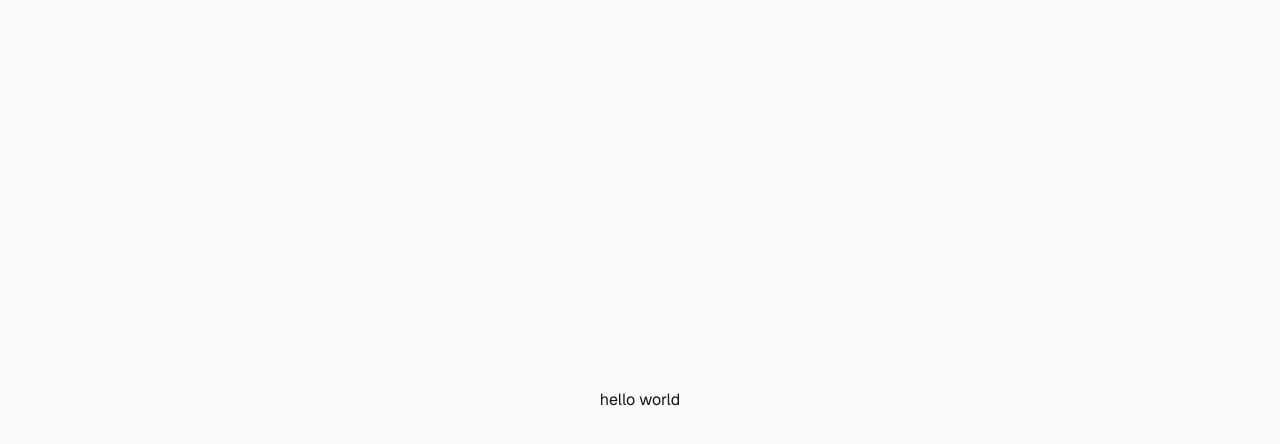
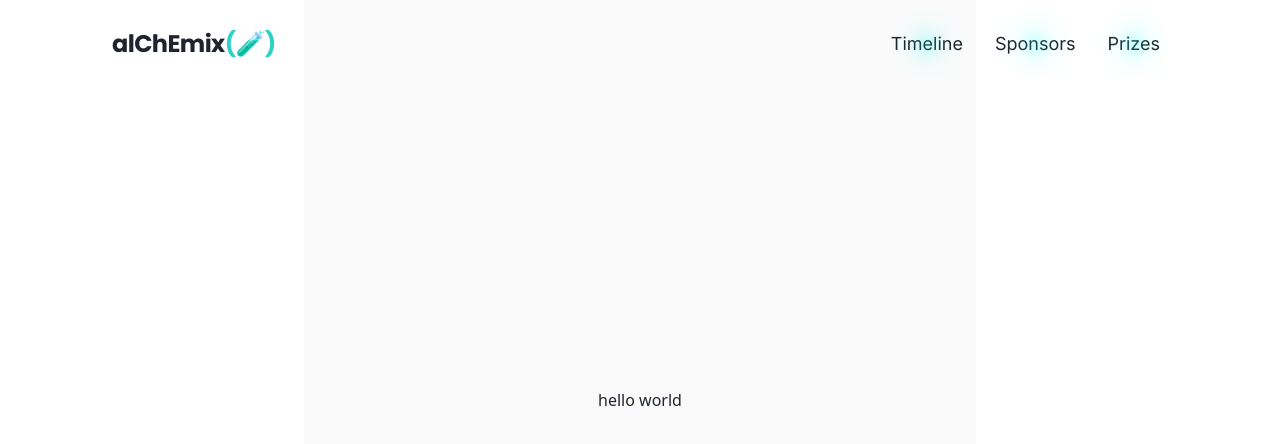
Before and after one commit to Lofty-Brambles/alChEmix, a Next.js app: page / in a window 1280 px wide. Shown: the top 444 px of the page. Built offline with nearby package versions, Linux system fonts and the light colour scheme.

Commit message:
feat: add Navbar

```diff
--- a/src/app/globals.css
+++ b/src/app/globals.css
@@ -2,24 +2,150 @@
 
 :root {
 	--background: #ffffff;
-	--foreground: #171717;
+	--background-secondary: #c8f0f5;
+	--background-tertiary: #c6f0f5;
+	--foreground: #06c1e6;
+	--foreground-secondary: #1fada3;
+	--foreground-tertiary: #2dd2c7;
+	--text-primary: #1f242e;
+	--text-secondary: #626b7a;
+
+	--viewport-padding: 1rem;
 }
 
 @media (prefers-color-scheme: dark) {
 	:root {
-		--background: #0a0a0a;
-		--foreground: #ededed;
+		--background: #15191f;
+		--background-secondary: #1a2b33;
+		--background-tertiary: #1f282d;
+		--foreground: #27d9f5;
+		--foreground-secondary: #33ccbb;
+		--foreground-tertiary: #47e6d4;
+		--text-primary: #e5ecee;
+		--text-secondary: #e5ecee;
 	}
 }
 
 @theme inline {
 	--color-background: var(--background);
+	--color-background-secondary: var(--background-secondary);
+	--color-background-tertiary: var(--background-tertiary);
 	--color-foreground: var(--foreground);
-	--font-sans: var(--font-geist-sans);
+	--color-foreground-secondary: var(--foreground-secondary);
+	--color-foreground-tertiary: var(--foreground-tertiary);
+	--color-text-primary: var(--text-primary);
+	--color-text-secondary: var(--text-secondary);
+
+	--font-poppins: var(--font-poppins);
+	--font-inter: var(--font-inter);
+	--font-dm-sans: var(--font-dm-sans);
+
+	--breakpoint-xs: 30rem;
+
+	--animate-logo-in: logo-in 0.7s cubic-bezier(0.2, 0.9, 0.25, 1) 0.9s forwards;
+
+	@keyframes logo-in {
+		to {
+			opacity: 1;
+			transform: scale(1) translateY(0);
+		}
+	}
+
+	--animate-headline-in: headline-in 0.7s cubic-bezier(0.2, 0.9, 0.25, 1) 1.15s forwards;
+
+	@keyframes headline-in {
+		to {
+			opacity: 1;
+			transform: translateY(0) scale(1);
+		}
+	}
+
+	--animate-sub-in: sub-in 0.7s cubic-bezier(0.2, 0.9, 0.25, 1) 1.3s forwards;
+
+	@keyframes sub-in {
+		to {
+			opacity: 1;
+			transform: translateY(0);
+		}
+	}
+
+	--animate-underline-grow: underline-grow 0.6s cubic-bezier(0.2, 0.9, 0.25, 1) 1.55s forwards;
+
+	@keyframes underline-grow {
+		from {
+			width: 0;
+		}
+		to {
+			width: 40%;
+		}
+	}
+
+	@keyframes fade-in {
+		from {
+			opacity: 0;
+		}
+		to {
+			opacity: 1;
+		}
+	}
 }
 
 body {
 	background: var(--background);
-	color: var(--foreground);
+	color: var(--color-text-primary);
 	font-family: Arial, Helvetica, sans-serif;
+	padding-inline: var(--viewport-padding);
 }
+
+.grid-bleed {
+	@apply col-span-full w-full;
+}
+
+.glowing-ball::before {
+	content: "";
+	position: absolute;
+	top: 50%;
+	left: 50%;
+	transform: translate(-50%, -50%);
+	border-radius: 50%;
+	box-shadow:
+		0 0 15px 5px rgba(0, 255, 255, 0.5),
+		0 0 30px 10px rgba(0, 255, 255, 0.3);
+	/* filter: drop-shadow(0 0 10px #0ff) drop-shadow(0 0 20px #0ff); */
+}
+
+@keyframes sweepLeft {
+	0% {
+		left: -46%;
+		opacity: 0;
+	}
+	40% {
+		opacity: 0.95;
+	}
+	100% {
+		left: 60%;
+		opacity: 1;
+	}
+}
+
+@keyframes sweepRight {
+	0% {
+		right: -46%;
+		opacity: 0;
+	}
+	40% {
+		opacity: 0.95;
+	}
+	100% {
+		right: 60%;
+		opacity: 1;
+	}
+}
+
+.animate-sweep-left {
+	animation: sweepLeft 1s cubic-bezier(0.18, 0.9, 0.22, 1) 0.2s forwards;
+}
+
+.animate-sweep-right {
+	animation: sweepRight 1s cubic-bezier(0.18, 0.9, 0.22, 1) 0.3s forwards;
+}
--- a/src/app/layout.tsx
+++ b/src/app/layout.tsx
@@ -1,25 +1,65 @@
 import type { Metadata } from "next";
-import { Geist } from "next/font/google";
+import { Poppins, Inter, DM_Sans } from "next/font/google";
+
+import { Navbar } from "$/components/Navbar";
+
 import "./globals.css";
 
-const geistSans = Geist({
-	variable: "--font-geist-sans",
+const poppins = Poppins({
+	variable: "--font-poppins",
 	subsets: ["latin"],
+	weight: ["700"],
+});
+
+const inter = Inter({
+	variable: "--font-inter",
+	subsets: ["latin"],
+	weight: ["400", "700"],
+});
+
+const dmSans = DM_Sans({
+	variable: "--font-dm-sans",
+	subsets: ["latin"],
+	weight: ["400", "700"],
 });
 
 export const metadata: Metadata = {
-	title: "Create Next App",
-	description: "Generated by create next app",
+	title: "AlChEmix",
+	description: "Lorem ipsum dolor sit amet", // @edit
+	robots: "index, follow",
+	alternates: {
+		canonical: "https://www.alchemix.com/", // @edit
+	},
+	openGraph: {
+		type: "website",
+		title: "AlChEmix",
+		description: "Lorem ipsum dolor sit amet, consectetur adipiscing elit.", // @edit
+		url: "https://www.alchemix.com/", // @edit
+		siteName: "AlChEmix", // @edit
+		images: [
+			{
+				url: "https://www.alchemix.com/og-image.jpg", // @edit
+				width: 1200, // @edit
+				height: 630, // @edit
+				alt: "AlChEmix Open Graph Image", // @edit
+			},
+		],
+	},
 };
 
-export default function RootLayout({
-	children,
-}: Readonly<{
+type ChildrenOnlyProps = Readonly<{
 	children: React.ReactNode;
-}>) {
+}>;
+
+export default function RootLayout({ children }: ChildrenOnlyProps) {
 	return (
 		<html lang="en">
-			<body className={`${geistSans.variable} antialiased`}>{children}</body>
+			<body
+				className={`${poppins.variable} ${inter.variable} ${dmSans.variable} grid grid-cols-[1fr_min(42rem,100%)_1fr] *:col-2 font-inter`}
+			>
+				<Navbar />
+				{children}
+			</body>
 		</html>
 	);
 }
--- /dev/null
+++ b/src/components/Navbar.tsx
@@ -0,0 +1,96 @@
+"use client";
+
+import { useState } from "react";
+import Link from "next/link";
+
+import { motion, AnimatePresence } from "framer-motion";
+import { Menu, X } from "lucide-react";
+
+export function Navbar() {
+	const [isOpen, setIsOpen] = useState(false);
+
+	const links = [
+		["Timeline", "/#timeline"],
+		["Sponsors", "/#sponsors"],
+		["Prizes", "/#prizes"],
+	];
+
+	return (
+		<nav className="fixed top-0 left-0 w-full z-50 font-inter font-bold animate-[fade-in_0.5s_ease-in_0.4s_forwards] opacity-0">
+			<div className="mx-auto max-w-6xl min-h-[88px] px-8 sm:px-12 py-6 flex items-center justify-between bg-transparent backdrop-blur-sm">
+				<Link
+					href="/"
+					className="text-2xl font-poppins font-semibold tracking-tight hover:text-foreground-tertiary transition-colors"
+				>
+					alChEmix<span className="text-foreground-tertiary">(🧪)</span>
+				</Link>
+				{/* @edit */}
+
+				<ul className="hidden md:flex text-lg min-h-10 items-center gap-4 font-medium">
+					{links.map((linkset) => (
+						<li
+							key={linkset[0]}
+							className="min-h-7 px-2 hover:border-foreground-tertiary hover:text-foreground-tertiary hover:scale-110 duration-300 transition-transform glowing-ball relative"
+						>
+							<Link href={linkset[1]}>{linkset[0]}</Link>
+						</li>
+					))}
+				</ul>
+
+				{/* Hamburger icon */}
+				<button
+					className="md:hidden p-2 hover:text-foreground-tertiary transition-colors border border-background-tertiary rounded"
+					onClick={() => setIsOpen(true)}
+					aria-label="Open menu"
+				>
+					<Menu size={28} />
+				</button>
+			</div>
+
+			{/* Mobile overlay */}
+			<AnimatePresence>
+				{isOpen && (
+					<motion.div
+						key="overlay"
+						initial={{ y: "-100%" }}
+						animate={{ y: 0 }}
+						exit={{ y: "-100%" }}
+						transition={{
+							duration: 0.6,
+							ease: [0.22, 1, 0.36, 1],
+						}}
+						className="fixed inset-0 z-50 bg-[#0d0f12]/95 backdrop-blur-md flex flex-col items-center justify-center h-full"
+					>
+						<button
+							className="absolute top-8 right-8 sm:top-12 sm:right-12 text-white hover:text-foreground-tertiary transition-colors"
+							onClick={() => setIsOpen(false)}
+							aria-label="Close menu"
+						>
+							<X size={32} />
+						</button>
+
+						<ul className="space-y-8 text-3xl font-semibold tracking-wide text-center">
+							{links.map((linkset, idx) => (
+								<motion.li
+									key={linkset[0]}
+									initial={{ opacity: 0, y: -20 }}
+									animate={{ opacity: 1, y: 0 }}
+									transition={{
+										delay: -0.05 * (linkset.length - idx),
+										duration: 0.4,
+										ease: [0.25, 0.8, 0.25, 1],
+									}}
+									className="hover:scale-110 hover:text-foreground-tertiary duration-300 transition-transform"
+								>
+									<Link href={linkset[1]} onClick={() => setIsOpen(false)}>
+										{linkset[0]}
+									</Link>
+								</motion.li>
+							))}
+						</ul>
+					</motion.div>
+				)}
+			</AnimatePresence>
+		</nav>
+	);
+}
```
